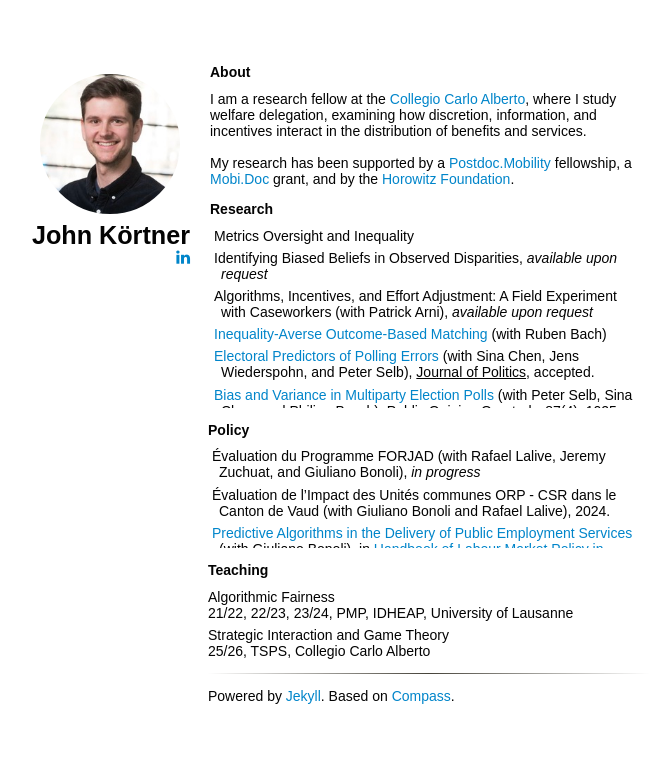
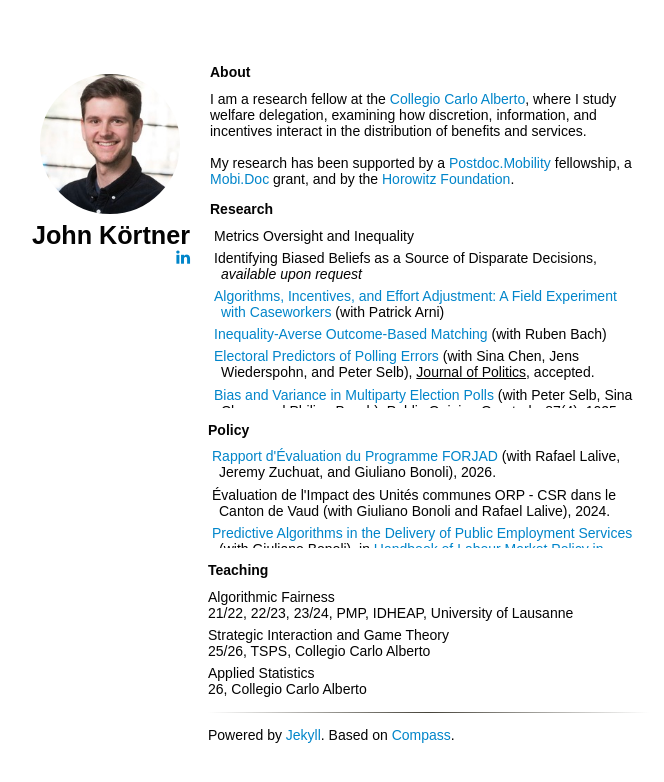
Before and after one commit to jkortner/jkortner.github.io, a Jekyll site: the page built from index.html, in a window 1280 px wide. Shown: the top 782 px of the page, without its empty margins (318-982 px from the left). Built offline with Jekyll 4.4.1, drawn with Linux system fonts in a browser that asks for light colours; nearby versions of some CDN libraries; some web fonts are replaced; comment, search, counter and statistics services are not loaded; a style sheet for code colours, icons or effects is not loaded.

Commit message:
Add wp (AlgoBeliefs) and policy report

```diff
--- a/_includes/content.html
+++ b/_includes/content.html
@@ -32,10 +32,10 @@
         Metrics Oversight and Inequality
     </article>
     <article>
-        Identifying Biased Beliefs in Observed Disparities, <i>available upon request</i>
+        Identifying Biased Beliefs as a Source of Disparate Decisions, <i>available upon request</i>
     </article>
     <article>
-        Algorithms, Incentives, and Effort Adjustment: A Field Experiment with Caseworkers (with Patrick Arni), <i>available upon request</i>
+        <a href='documents/AlgoBeliefs.pdf' target='_blank'>Algorithms, Incentives, and Effort Adjustment: A Field Experiment with Caseworkers</a> (with Patrick Arni)
     </article>
     <article>
         <a href='https://osf.io/yrn4d/' target='_blank'>Inequality-Averse Outcome-Based Matching</a> (with Ruben Bach)
@@ -58,10 +58,17 @@
 <p>
 <div class="policy">
     <article>
-        Évaluation du Programme FORJAD (with Rafael Lalive, Jeremy Zuchuat, and Giuliano Bonoli), <i>in progress</i>
+        <a href='https://iris.unil.ch/handle/iris/281750'>
+        Rapport d'Évaluation du Programme FORJAD</a> (with Rafael Lalive, Jeremy Zuchuat, and Giuliano Bonoli), 2026.
    </article>
+   <!--
+   <article>
+        FORJAD : Deux Décennies au Service de l’Insertion Professionnelle dans le Canton de Vaud</a> (with Rafael Lalive, Jeremy Zuchuat, and Giuliano Bonoli),
+        <u><a href='https://skos.ch'>SKOS, CSIAS, COSAS</a></u>, 2026.
+   </article>
+   -->
     <article>
-        Évaluation de l’Impact des Unités communes ORP - CSR dans le Canton de Vaud (with Giuliano Bonoli and Rafael Lalive), 2024.
+        Évaluation de l'Impact des Unités communes ORP - CSR dans le Canton de Vaud (with Giuliano Bonoli and Rafael Lalive), 2024.
     </article>
     <article>
         <a href='https://osf.io/preprints/socarxiv/j7r8y'>Predictive Algorithms in the Delivery of Public Employment Services</a> (with Giuliano Bonoli), in
@@ -78,7 +85,11 @@
     21/22, 22/23, 23/24, PMP, IDHEAP, University of Lausanne
 </section>
 <section>
-    Strategic Interaction and Game Theory  <br>
+    Strategic Interaction and Game Theory <br>
     25/26, TSPS, Collegio Carlo Alberto
 </section>
+<section>
+    Applied Statistics <br>
+    26, Collegio Carlo Alberto
+</section>
 </p>
```
Also changed, not shown: 3 other files.
